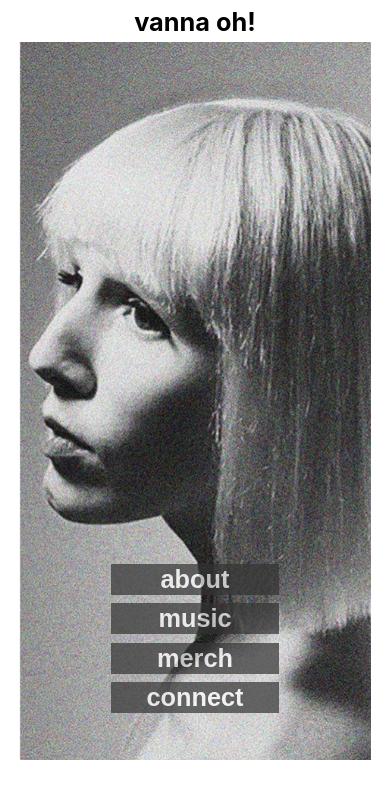
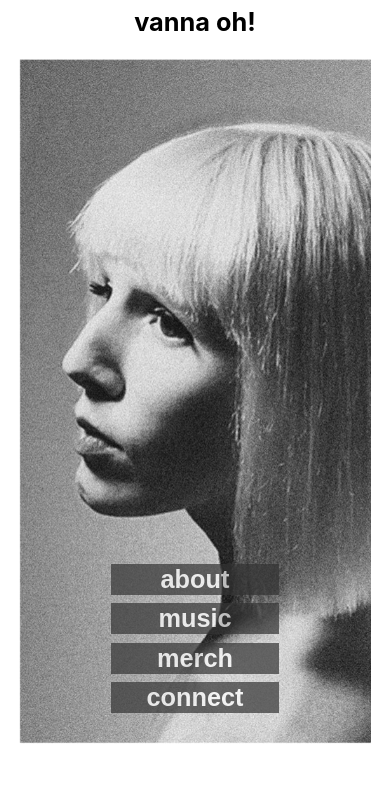
Before and after one commit to lindsayjohnston/Vanna-Oh-Website-Nov-2021, a React (Create React App) app: page / in a window 390 px wide. Shown: the top 798 px of the page. Built offline with nearby package versions, Linux system fonts and the light colour scheme.

Commit message:
Disabled menu buttons on backside on Portrait and Square. Fix merch hover on Landscape. Change background image of front on Portrait.

```diff
--- a/src/components/landscape/MainBodyLandscape/MainBodyLandscape.css
+++ b/src/components/landscape/MainBodyLandscape/MainBodyLandscape.css
@@ -124,7 +124,7 @@
     width: 80%;
   }
 
-  .backLandscape > .contentDiv > .contentIcons4 > a >img{
+  .backLandscape > .contentDiv > .contentIcons4 > a >img:hover{
     width: 90%;
   }
 
--- a/src/components/landscape/MenuLandscape/MenuLandscape.js
+++ b/src/components/landscape/MenuLandscape/MenuLandscape.js
@@ -18,7 +18,7 @@
         let pageInfo= props.pages[(pageShown - 1)];
         pagesButtons = <button
         disabled
-        className="buttonLandscape noClick"
+        className="buttonLandscape"
         key= {pageShown}
         onClick={() => props.menuClick({pageShown})}>
         {pageInfo.title}
--- a/src/components/portrait/MainBodyPortrait/MainBodyPortrait.css
+++ b/src/components/portrait/MainBodyPortrait/MainBodyPortrait.css
@@ -57,10 +57,10 @@
 }
 
 .imgContainerPortrait{
-    background-image: url("../../../media/sad-mode-background-tablet-1024x1366.jpg") ;
+    background-image: url("../../../media/sad-mode-album-cover-1024x1024.jpg") ;
     background-repeat: no-repeat;
     background-size: cover;
-    background-position: -10vw 0;
+    background-position: -125px 0;
     height: 100%;
     width: 100%;
     /* margin: 10vh 5vw; */
@@ -166,10 +166,10 @@
 }
 
 
-@media only screen and (max-width: 500px){
+/* @media only screen and (min-width: 500px){
     .imgContainerPortrait{
         background-image: url("../../../media/sad-mode-art-mobile-488x947.jpg");
-        background-position: -10px 0px;
+        background-position: -30px 0px;
     }
 }
 
@@ -177,4 +177,4 @@
     .imgContainerPortrait{
         background-image: url("../../../media/sad-mode-background-tablet-1024x1366.jpg")
     }
-}
+} */
--- a/src/components/portrait/MenuPortrait/MenuPortrait.css
+++ b/src/components/portrait/MenuPortrait/MenuPortrait.css
@@ -47,3 +47,9 @@
   .buttonPortrait:active {
     transform: scale(0.99);
   }
+
+  .buttonPortrait:disabled {
+    background: var(--main-color);
+    color: var(--dark-color);
+    cursor: unset;
+  }
--- a/src/components/portrait/MenuPortrait/MenuPortrait.js
+++ b/src/components/portrait/MenuPortrait/MenuPortrait.js
@@ -19,7 +19,7 @@
         let pageInfo= props.pages[(pageShown - 1)];
         pagesButtons = <button
         disabled
-        className="buttonPortrait noClick"
+        className="buttonPortrait"
         id= {pageShown}
         key= {pageShown}
         onClick={() => props.menuClick({pageShown})}>
--- a/src/components/square/MenuSquare/MenuSquare.css
+++ b/src/components/square/MenuSquare/MenuSquare.css
@@ -42,3 +42,9 @@
   .buttonSquare:active {
     transform: scale(0.99);
   }
+
+  .buttonSquare:disabled {
+    background: var(--main-color);
+    color: var(--dark-color);
+    cursor: unset;
+  }
```
